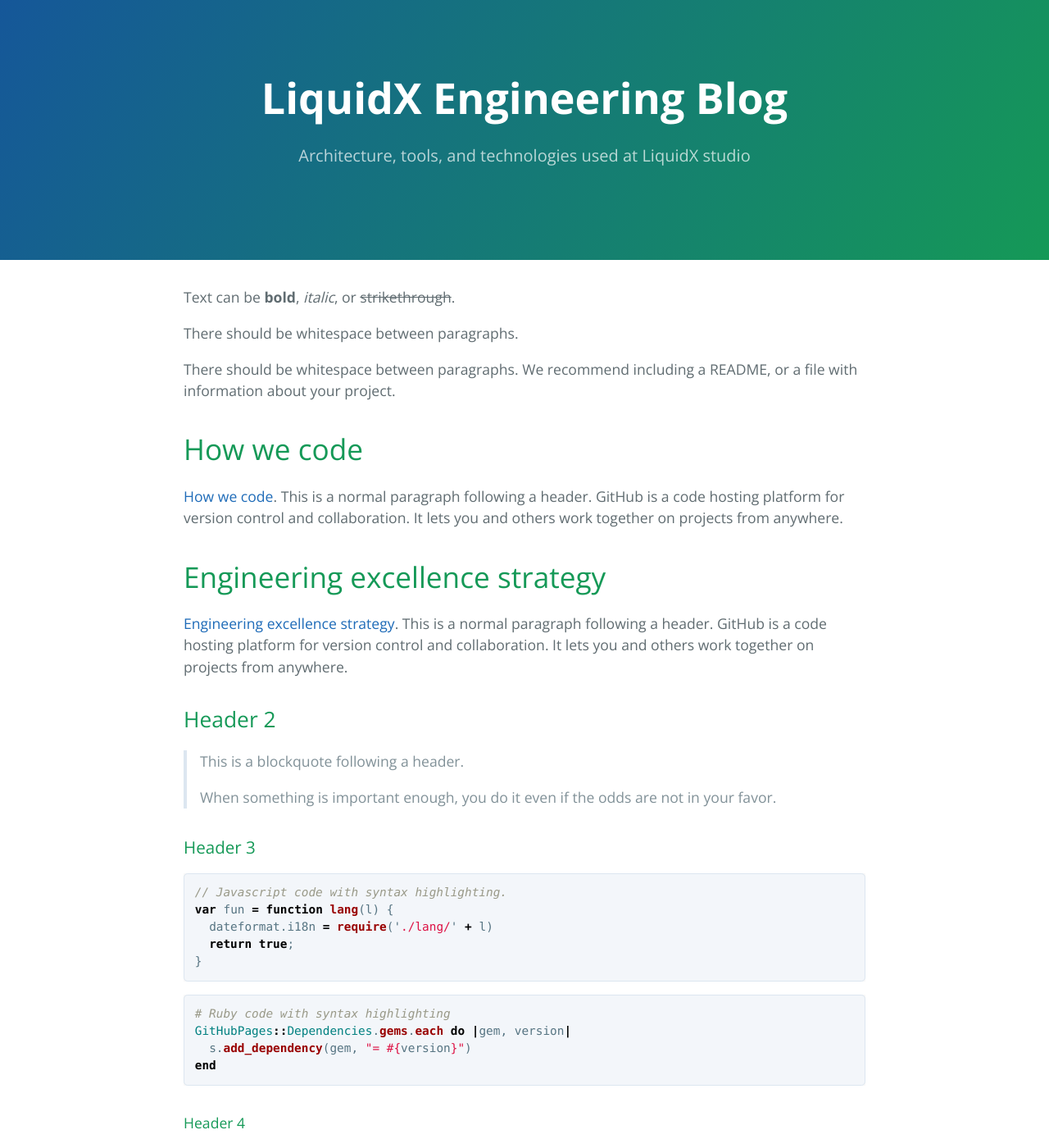
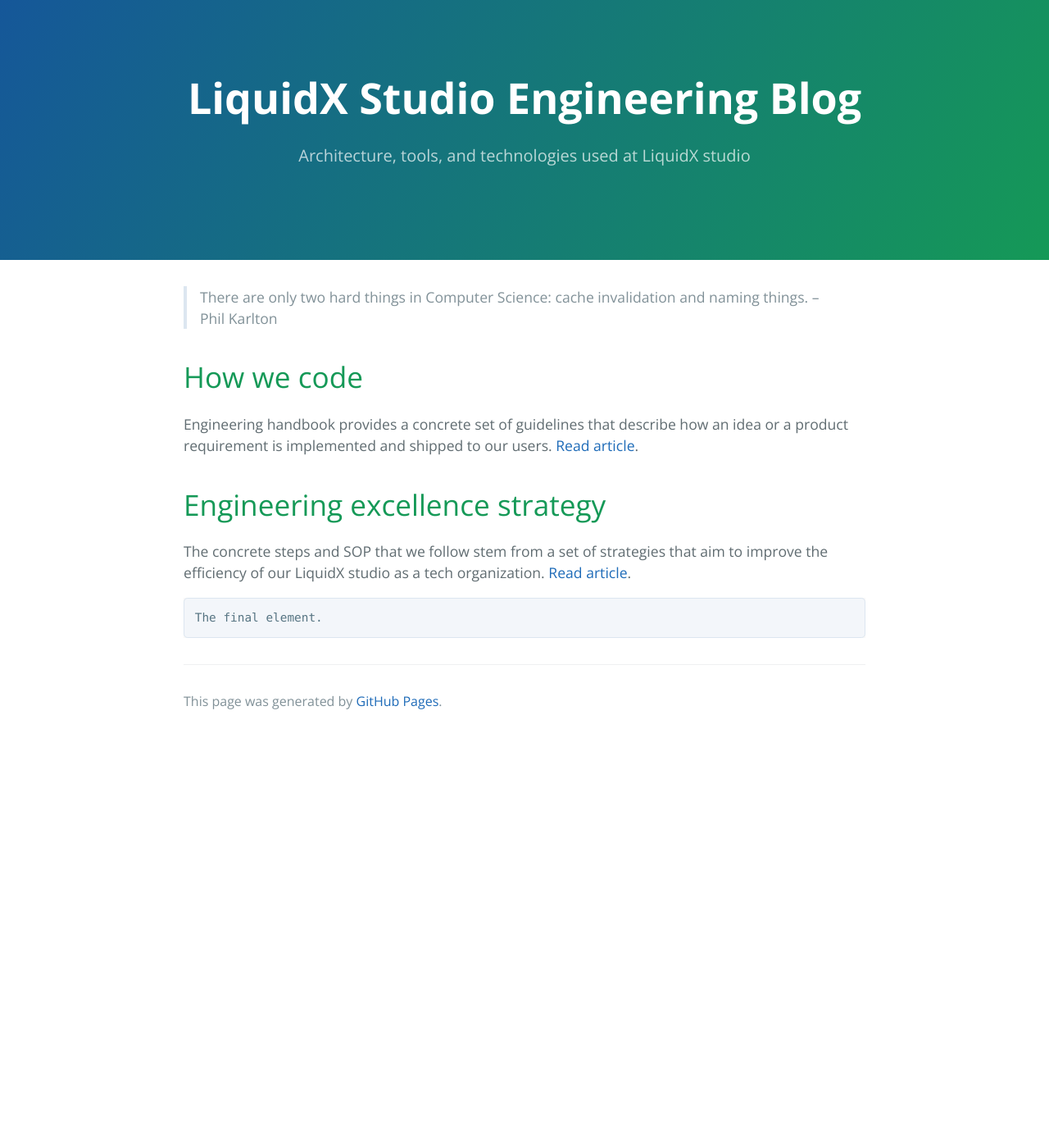
Before and after one commit to LiquidX-Studio/LiquidX-Studio.github.io, a Jekyll site: the page built from index.md, in a window 1280 px wide and 1400 px high. Shown: the whole window at 82% size. Built offline with Jekyll 4.4.1, drawn with Linux system fonts in a browser that asks for light colours; some of the changed text lies outside the part shown.

Commit message:
Updated image and cleanup title page.

````diff
--- a/_config.yml
+++ b/_config.yml
@@ -1,4 +1,4 @@
-title: LiquidX Engineering Blog
+title: LiquidX Studio Engineering Blog
 description: Architecture, tools, and technologies used at LiquidX studio
 show_downloads: false
 google_analytics:
--- a/index.md
+++ b/index.md
@@ -2,126 +2,15 @@
 layout: default
 ---
 
-Text can be **bold**, _italic_, or ~~strikethrough~~.
-
-
-There should be whitespace between paragraphs.
-
-There should be whitespace between paragraphs. We recommend including a README, or a file with information about your project.
+> There are only two hard things in Computer Science: cache invalidation and naming things. -- Phil Karlton
 
 # How we code
 
-[How we code](./how_we_code.html).
-This is a normal paragraph following a header. GitHub is a code hosting platform for version control and collaboration. It lets you and others work together on projects from anywhere.
+Engineering handbook provides a concrete set of guidelines that describe how an idea or a product requirement is implemented and shipped to our users. [Read article](./how_we_code.html).
 
 # Engineering excellence strategy
 
-[Engineering excellence strategy](./engineering_excellence_strategy.html).
-This is a normal paragraph following a header. GitHub is a code hosting platform for version control and collaboration. It lets you and others work together on projects from anywhere.
-
-## Header 2
-
-> This is a blockquote following a header.
->
-> When something is important enough, you do it even if the odds are not in your favor.
-
-### Header 3
-
-```js
-// Javascript code with syntax highlighting.
-var fun = function lang(l) {
-  dateformat.i18n = require('./lang/' + l)
-  return true;
-}
-```
-
-```ruby
-# Ruby code with syntax highlighting
-GitHubPages::Dependencies.gems.each do |gem, version|
-  s.add_dependency(gem, "= #{version}")
-end
-```
-
-#### Header 4
-
-*   This is an unordered list following a header.
-*   This is an unordered list following a header.
-*   This is an unordered list following a header.
-
-##### Header 5
-
-1.  This is an ordered list following a header.
-2.  This is an ordered list following a header.
-3.  This is an ordered list following a header.
-
-###### Header 6
-
-| head1        | head two          | three |
-|:-------------|:------------------|:------|
-| ok           | good swedish fish | nice  |
-| out of stock | good and plenty   | nice  |
-| ok           | good `oreos`      | hmm   |
-| ok           | good `zoute` drop | yumm  |
-
-### There's a horizontal rule below this.
-
-* * *
-
-### Here is an unordered list:
-
-*   Item foo
-*   Item bar
-*   Item baz
-*   Item zip
-
-### And an ordered list:
-
-1.  Item one
-1.  Item two
-1.  Item three
-1.  Item four
-
-### And a nested list:
-
-- level 1 item
-  - level 2 item
-  - level 2 item
-    - level 3 item
-    - level 3 item
-- level 1 item
-  - level 2 item
-  - level 2 item
-  - level 2 item
-- level 1 item
-  - level 2 item
-  - level 2 item
-- level 1 item
-
-### Small image
-
-![Octocat](https://github.githubassets.com/images/icons/emoji/octocat.png)
-
-### Large image
-
-![Branching](https://guides.github.com/activities/hello-world/branching.png)
-
-
-### Definition lists can be used with HTML syntax.
-
-<dl>
-<dt>Name</dt>
-<dd>Godzilla</dd>
-<dt>Born</dt>
-<dd>1952</dd>
-<dt>Birthplace</dt>
-<dd>Japan</dd>
-<dt>Color</dt>
-<dd>Green</dd>
-</dl>
-
-```
-Long, single-line code blocks should not wrap. They should horizontally scroll if they are too long. This line should be long enough to demonstrate this.
-```
+The concrete steps and SOP that we follow stem from a set of strategies that aim to improve the efficiency of our LiquidX studio as a tech organization. [Read article](./engineering_excellence_strategy.html).
 
 ```
 The final element.
````
Also changed, not shown: img/trunkBasedDevelopment.jpeg (added).
